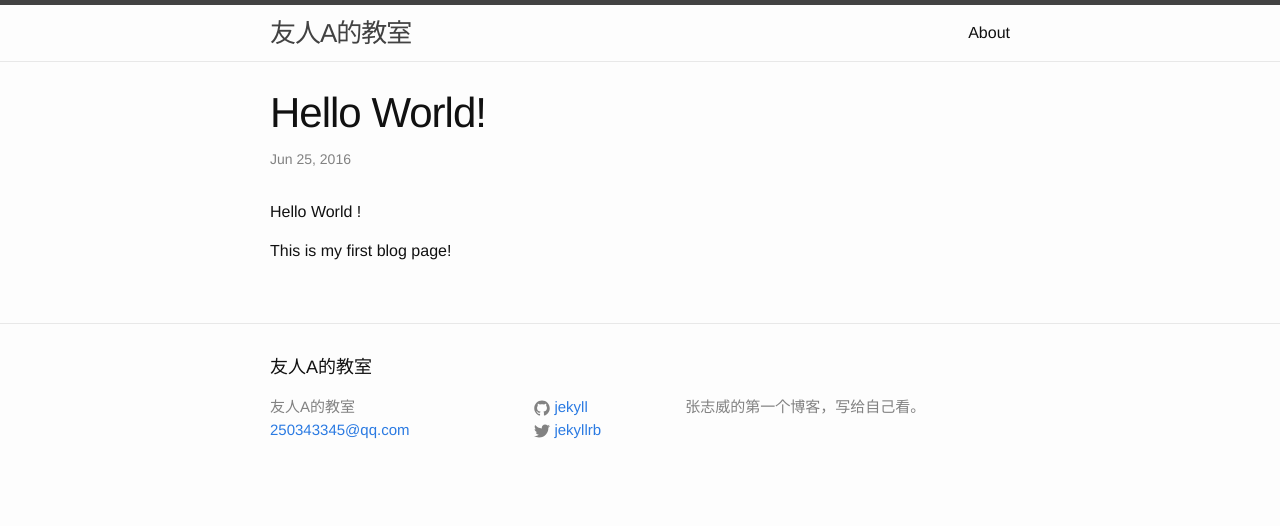
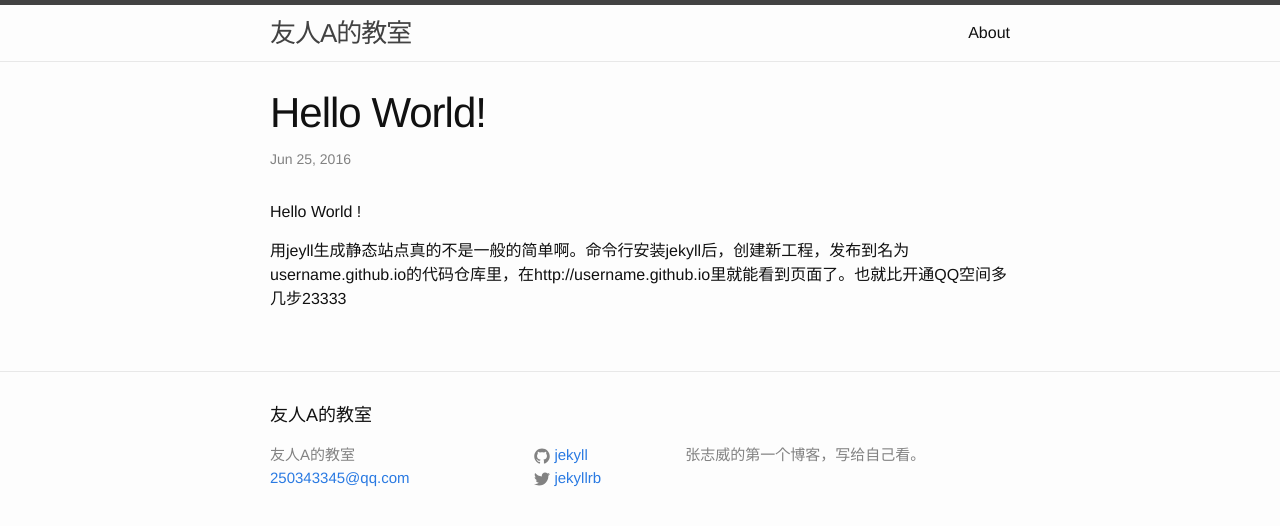
Before and after one commit to Zwei-Eric/Zwei-Eric.github.io, a Jekyll site: the page built from _posts/2016-06-25-Hello-World.markdown, in a window 1280 px wide. Shown: the top 526 px of the page. Built offline with Jekyll 4.4.1, drawn with Linux system fonts in a browser that asks for light colours.

Commit message:
Update 2016-06-25-Hello-World.markdown

```diff
--- a/_posts/2016-06-25-Hello-World.markdown
+++ b/_posts/2016-06-25-Hello-World.markdown
@@ -5,4 +5,4 @@ catagories: jekyll update
 ---
 Hello World !
 
-This is my first blog page!
+ 用jeyll生成静态站点真的不是一般的简单啊。命令行安装jekyll后，创建新工程，发布到名为username.github.io的代码仓库里，在http://username.github.io里就能看到页面了。也就比开通QQ空间多几步23333
```
